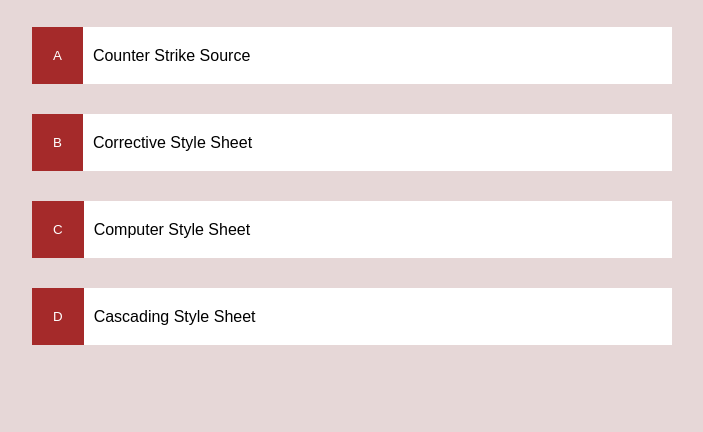
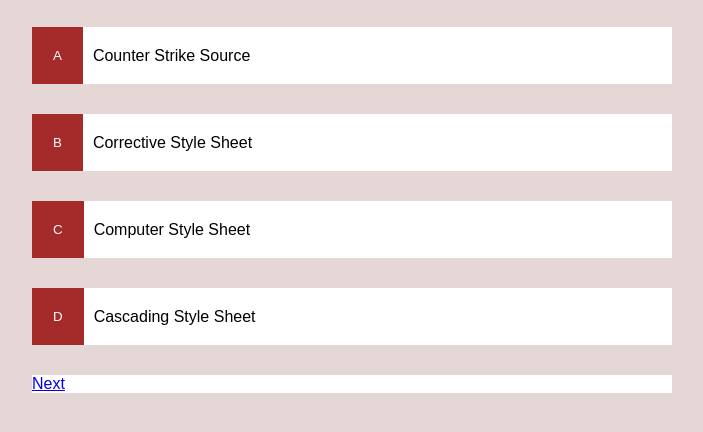
Before and after one commit to thilakarajan/mcq-validation, a plain HTML site: page index.html in a window 1280 px wide. Shown: the part 200-632 px from the top of the page, without its empty margins (288-991 px from the left). Drawn offline with Linux system fonts and the light colour scheme.

Commit message:
Update index.html

```diff
--- a/index.html
+++ b/index.html
@@ -24,6 +24,9 @@
         <button onclick="green(this)">D</button>
         <p>Cascading Style Sheet</p>
     </span>
+    <span class="button">
+        <a href="page2.html" class="next">Next</a>
+    </span>
 </body>
 <script src="script.js"></script>
 </html>
```
